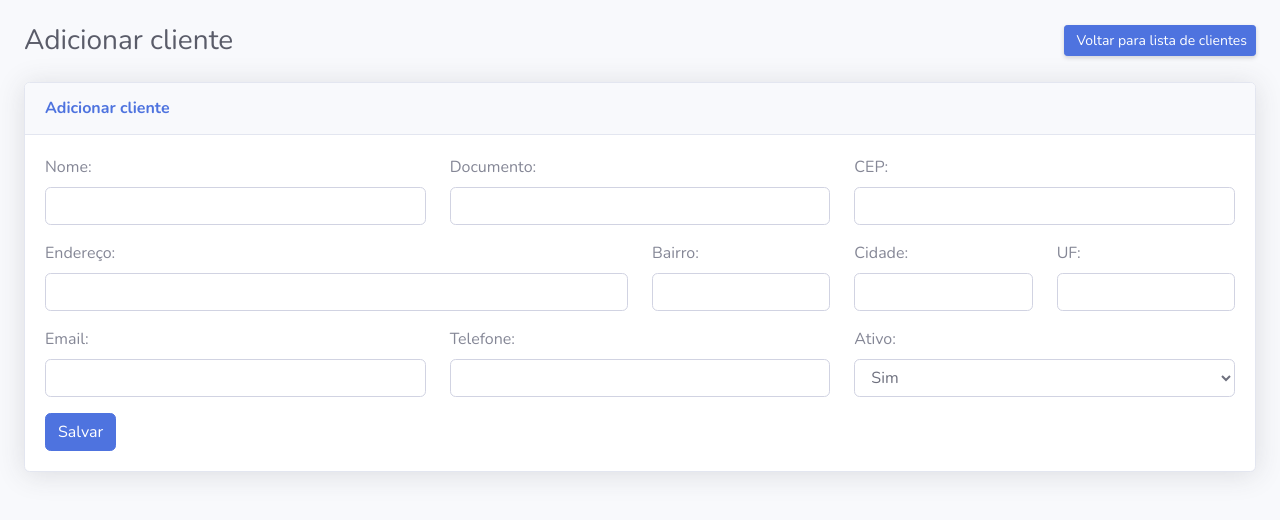
After one commit to LeandroBarbosaBento/clients-manager, a PHP site: page /add.php in a window 1280 px wide. The commit adds this page. Shown: the top 526 px of the page. Run offline with PHP 8.4, Linux system fonts and the light colour scheme.

Commit message:
Criação de tela e métodos de adicionar novo cliente

```diff
--- /dev/null
+++ b/add.php
@@ -0,0 +1,204 @@
+
+<!DOCTYPE html>
+<html lang="pt-br">
+
+<head>
+
+    <meta charset="utf-8">
+    <meta http-equiv="X-UA-Compatible" content="IE=edge">
+    <meta name="viewport" content="width=device-width, initial-scale=1, shrink-to-fit=no">
+    <meta name="description" content="">
+    <meta name="author" content="">
+
+    <title>Clientes - P21 sistemas</title>
+
+    <!-- Custom fonts for this template-->
+    <link href="vendor/fontawesome-free/css/all.min.css" rel="stylesheet" type="text/css">
+    <link
+        href="https://fonts.googleapis.com/css?family=Nunito:200,200i,300,300i,400,400i,600,600i,700,700i,800,800i,900,900i"
+        rel="stylesheet">
+
+    <!-- Custom styles for this template-->
+    <link href="./assets/css/sb-admin-2.min.css" rel="stylesheet">
+
+</head>
+
+<body id="page-top">
+
+    <!-- Page Wrapper -->
+    <div id="wrapper">
+
+        <!-- Content Wrapper -->
+        <div id="content-wrapper" class="d-flex flex-column">
+
+            <!-- Main Content -->
+            <div id="content">
+                <!-- Begin Page Content -->
+                <div class="container-fluid mt-4">
+
+                    <!-- Page Heading -->
+                    <div class="d-sm-flex align-items-center justify-content-between mb-4">
+                        <h1 class="h3 mb-0 text-gray-800">Adicionar cliente</h1>
+
+                        <a href="index.php" class="d-none d-sm-inline-block btn btn-sm btn-primary shadow-sm">
+                            <i class="fa fa-back"></i> Voltar para lista de clientes
+                        </a>
+
+                    </div>
+
+                    <!-- Content Row -->
+                    <div class="row">
+                        <!-- Content Column -->
+                        <div class="col-lg mb-4">
+                            <!-- DataTales Example -->
+                            <div class="card shadow mb-4">
+                                <div class="card-header py-3">
+                                    <h6 class="m-0 font-weight-bold text-primary">Adicionar cliente</h6>
+                                </div>
+                                <div class="card-body">
+
+                                    <!-- <form  action="actions/load-data.php" method="post" enctype="multipart/form-data"> -->
+                                    <form method="post" action="actions/add-client.php" enctype="multipart/form-data">
+                                        <div class="row">
+                                            <div class="mb-3 col">
+                                                <label class="form-label">Nome: </label>
+                                                <input
+                                                    required
+                                                    type="text"
+                                                    class="form-control"
+                                                    name="name"
+                                                >
+                                            </div>
+                                            <div class="mb-3 col">
+                                                <label class="form-label">Documento: </label>
+                                                <input
+                                                    required
+                                                    type="text"
+                                                    class="form-control"
+                                                    name="document"
+                                                >
+                                            </div>
+                                            <div class="mb-3 col">
+                                                <label class="form-label">CEP: </label>
+                                                <input
+                                                    required
+                                                    type="text"
+                                                    class="form-control"
+                                                    name="zipcode"
+                                                >
+                                            </div>
+                                        </div>
+
+                                        <div class="row">
+                                            <div class="mb-3 col-6">
+                                                <label class="form-label">Endereço: </label>
+                                                <input
+                                                    required
+                                                    type="text"
+                                                    class="form-control"
+                                                    name="address"
+                                                >
+                                            </div>
+                                            <div class="mb-3 col-2">
+                                                <label class="form-label">Bairro: </label>
+                                                <input
+                                                    required
+                                                    type="text"
+                                                    class="form-control"
+                                                    name="district"
+                                                >
+                                            </div>
+                                            <div class="mb-3 col-2">
+                                                <label class="form-label">Cidade: </label>
+                                                <input
+                                                    required
+                                                    type="text"
+                                                    class="form-control"
+                                                    name="city"
+                                                >
+                                            </div>
+                                            <div class="mb-3 col-2">
+                                                <label class="form-label">UF: </label>
+                                                <input
+                                                    required
+                                                    type="text"
+                                                    class="form-control"
+                                                    name="state"
+                                                >
+                                            </div>
+                                        </div>
+
+                                        <div class="row">
+                                            <div class="mb-3 col">
+                                                <label class="form-label">Email: </label>
+                                                <input
+                                                    required
+                                                    type="email"
+                                                    class="form-control"
+                                                    name="email"
+                                                >
+                                            </div>
+                                            <div class="mb-3 col">
+                                                <label class="form-label">Telefone: </label>
+                                                <input
+                                                    required
+                                                    type="text"
+                                                    class="form-control"
+                                                    name="phone"
+                                                >
+                                            </div>
+
+                                            <div class="mb-3 col">
+                                                <label class="form-label">Ativo: </label>
+                                                <select
+                                                    class="form-control"
+                                                    required
+                                                    name="active"
+                                                >
+                                                    <option value="1">Sim</option>
+                                                    <option value="0">Não</option>
+                                                </select>
+                                            </div>
+
+                                        </div>
+
+                                        <button type="submit" class="btn btn-primary">Salvar</button>
+                                    </form>
+                                </div>
+                            </div>
+                        </div>
+
+                    </div>
+
+                </div>
+                <!-- /.container-fluid -->
+
+            </div>
+            <!-- End of Main Content -->
+
+        </div>
+        <!-- End of Content Wrapper -->
+
+    </div>
+    <!-- End of Page Wrapper -->
+
+    <!-- Scroll to Top Button-->
+    <a class="scroll-to-top rounded" href="#page-top">
+        <i class="fas fa-angle-up"></i>
+    </a>
+
+
+    <!-- Bootstrap core JavaScript-->
+    <script src="vendor/jquery/jquery.min.js"></script>
+    <script src="vendor/bootstrap/js/bootstrap.bundle.min.js"></script>
+
+    <!-- Core plugin JavaScript-->
+    <script src="vendor/jquery-easing/jquery.easing.min.js"></script>
+
+    <!-- Custom scripts for all pages-->
+    <script src="./assets/js/sb-admin-2.min.js"></script>
+
+
+</body>
+
+</html>
--- a/index.php
+++ b/index.php
@@ -54,7 +54,7 @@
                         <h1 class="h3 mb-0 text-gray-800">Lista de clientes</h1>
 
                         <div>
-                            <a href="load-clients.php" class="d-none d-sm-inline-block btn btn-sm btn-primary shadow-sm">
+                            <a href="add.php" class="d-none d-sm-inline-block btn btn-sm btn-primary shadow-sm">
                                 <i class="fa fa-plus"></i> Adicionar novo cliente
                             </a>
                             <a href="load-clients.php" class="d-none d-sm-inline-block btn btn-sm btn-primary shadow-sm">
```
Also changed, not shown: Controller/Main.php (+39 -0 lines), actions/add-client.php (added, +14 -0 lines).
